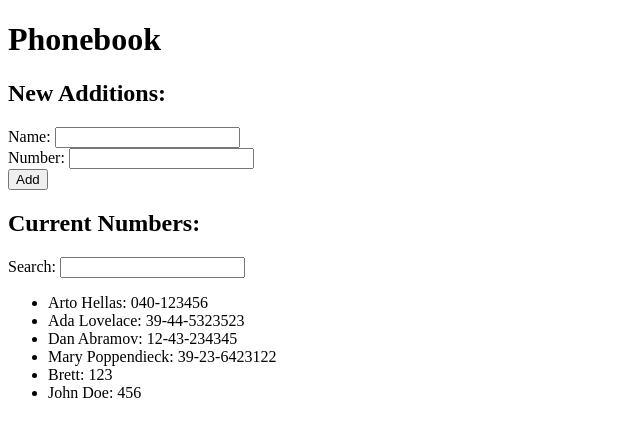
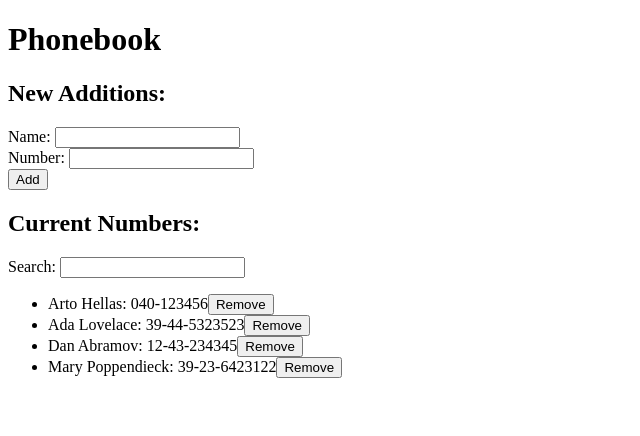
Before and after one commit to b-capra/fullstackopen, a React (Create React App) app in the folder part2/phonebook/: page / in a window 1280 px wide. Shown: the top 436 px of the page, without its empty margins (0-640 px from the left). Built offline with nearby package versions, Linux system fonts and the light colour scheme; data requests are answered from the project's data file.

Commit message:
Complete exercise 2.17

```diff
--- a/part2/phonebook/db.json
+++ b/part2/phonebook/db.json
@@ -19,16 +19,6 @@
       "name": "Mary Poppendieck",
       "number": "39-23-6423122",
       "id": 4
-    },
-    {
-      "name": "Brett",
-      "number": "123",
-      "id": 5
-    },
-    {
-      "name": "John Doe",
-      "number": "456",
-      "id": 6
     }
   ]
 }
--- a/part2/phonebook/src/App.js
+++ b/part2/phonebook/src/App.js
@@ -69,6 +69,12 @@ const App = () => {
     person.name.toLowerCase().includes(searchTerm.toLowerCase())
   )
 
+  const removePerson = (id) => {
+    dataService
+      .remove(id)
+      .then(setPersons(persons.filter(person => person.id !== id)))
+  }
+
   return (
     <div>
       <h1>Phonebook</h1>
@@ -78,7 +84,7 @@ const App = () => {
         num={newNum} chngNum={handleNumInput} />
       <h2>Current Numbers:</h2>
       <Filter term={searchTerm} search={searchCurrentNames} />
-      <List persons={personsShown} />
+      <List persons={personsShown} remove={removePerson} />
     </div>
   )
 }
--- a/part2/phonebook/src/component/List.js
+++ b/part2/phonebook/src/component/List.js
@@ -1,9 +1,22 @@
 import Person from './Person'
 
-const List = ({persons}) => {
+const List = ({persons, remove}) => {
+  const handleRemoval = (id) => {
+    const person = persons.filter(person => person.id === id)
+    if (window.confirm(`Are you sure you want to remove ${person[0].name} from the phonebook?`)) {
+      remove(id)
+    }
+  }
+
   return (
     <ul>
-      {persons.map(person => <Person key={person.name} person={person} />)}
+      {persons.map(person =>
+        <Person
+          key={person.id}
+          person={person}
+          remove={() => handleRemoval(person.id)}
+        />
+      )}
     </ul>
   )
 }
--- a/part2/phonebook/src/component/Person.js
+++ b/part2/phonebook/src/component/Person.js
@@ -1,6 +1,9 @@
-const Person = ({person}) => {
+const Person = ({person, remove}) => {
   return (
-    <li>{person.name}: {person.number}</li>
+    <li>
+      {person.name}: {person.number}
+      <button onClick={remove}>Remove</button>
+    </li>
   )
 }
 
--- a/part2/phonebook/src/services/phonebook.js
+++ b/part2/phonebook/src/services/phonebook.js
@@ -16,4 +16,9 @@ const update = (id, newPerson) => {
   return request.then(response => response.data)
 }
 
-export default {getAll, create, update}
+const remove = id => {
+  const request = axios.delete(`${baseUrl}/${id}`)
+  return request.then(response => response.data)
+}
+
+export default {getAll, create, update, remove}
```
